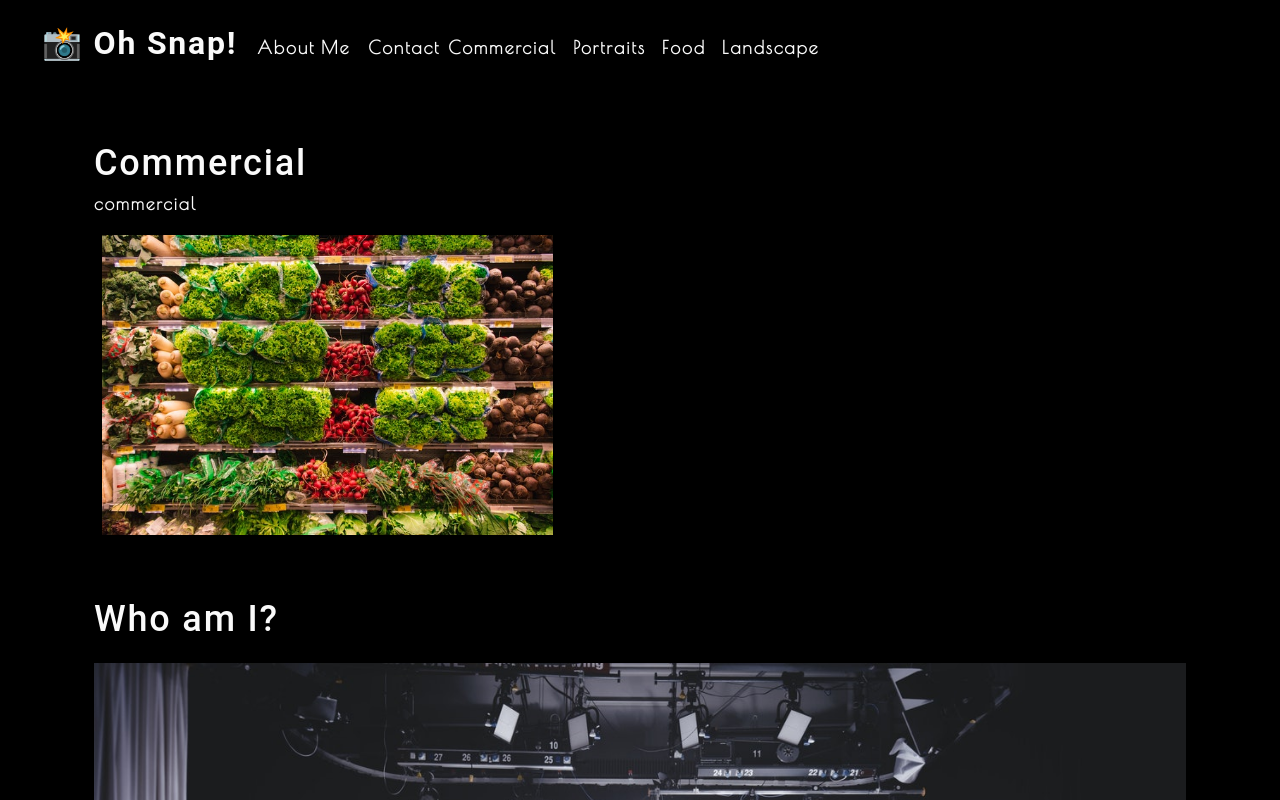
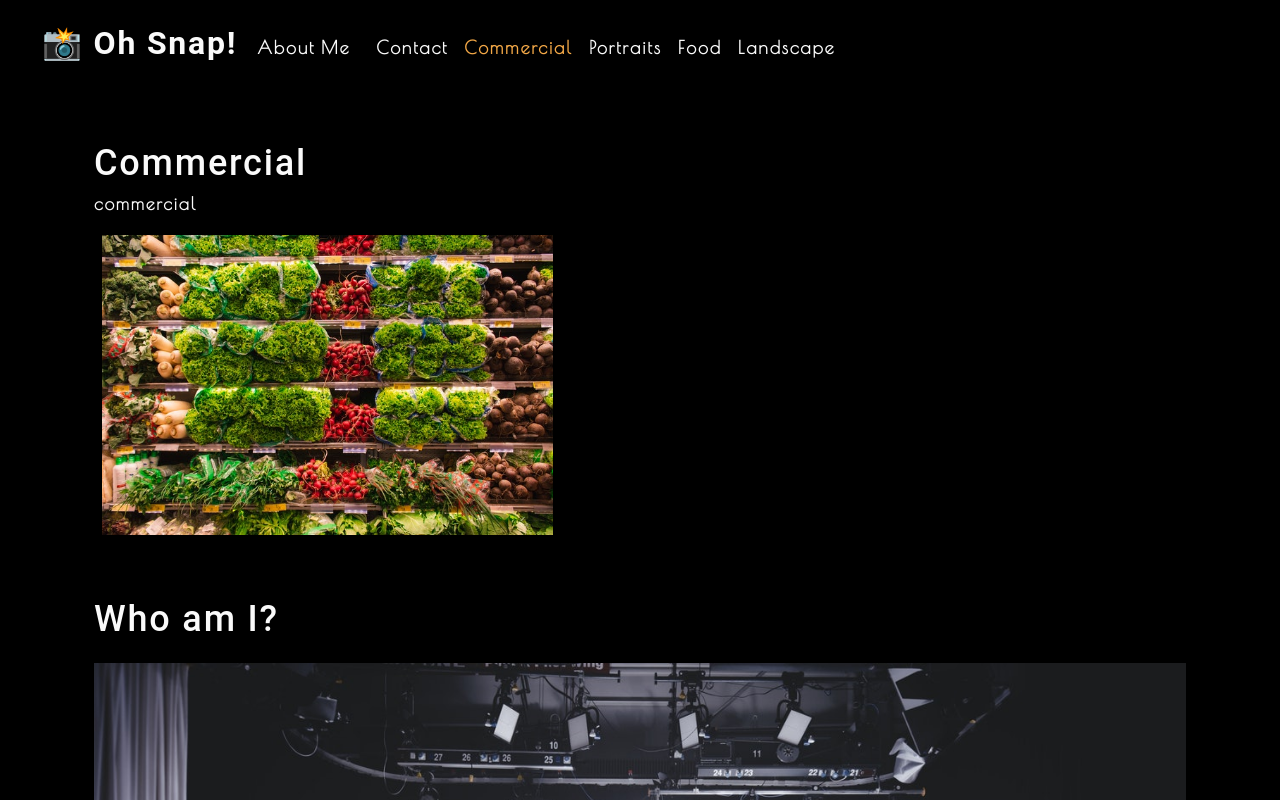
Before and after one commit to rxtATX/photo-port, a React (Create React App) app: page / in a window 1280 px wide. Shown: the top 800 px of the page. Built offline with nearby package versions, Linux system fonts and the light colour scheme.

Commit message:
Saving gallery changes before checking out.

```diff
--- a/src/App.js
+++ b/src/App.js
@@ -1,3 +1,4 @@
+import { useState } from 'react';
 import './App.css';
 import {
   About,
@@ -6,9 +7,23 @@
 } from './components';
 
 const App = () => {
+  const [categories] = useState([
+    {
+      name: 'commercial',
+      description: 'Photos of grocery stores, food trucks, and other commercial projects',
+    },
+    { name: 'portraits', description: 'Portraits of people in my life' },
+    { name: 'food', description: 'Delicious delicacies' },
+    { name: 'landscape', description: 'Fields, farmhouses, waterfalls, and the beauty of nature' },
+  ]);
+  const [currentCategory, setCurrentCategory] = useState(categories[0]);
+
   return (
     <div>
-      <Nav />
+      <Nav
+        categories={categories}
+        setCurrentCategory={setCurrentCategory}
+        currentCategory={currentCategory}/>
       <main>
         <Gallery />
         <About />
--- a/src/components/Nav/index.js
+++ b/src/components/Nav/index.js
@@ -1,3 +1,4 @@
+import { useEffect } from 'react';
 import { capitalizeFirstLetter } from '../../utils/helpers';
 
 const styles = {
@@ -6,24 +7,10 @@
   }
 }
 
-const Nav = () => {
-  const categories = [
-    {
-      name: "commercial",
-      description:
-        "Photos of grocery stores, food trucks, and other commercial projects",
-    },
-    { name: "portraits", description: "Portraits of people in my life" },
-    { name: "food", description: "Delicious delicacies" },
-    {
-      name: "landscape",
-      description: "Fields, farmhouses, waterfalls, and the beauty of nature",
-    },
-  ];
-
-  function categorySelected(name) {
-    console.log(`${name} clicked`)
-  }
+const Nav = ({ categories, currentCategory, setCurrentCategory }) => {
+  useEffect(() => {
+    document.title = capitalizeFirstLetter(currentCategory.name);
+  }, [currentCategory]);
 
   return (
     <header>
@@ -41,16 +28,17 @@
               About Me
         </a>
           </li>
-          <li>
+          <li className="mx-1">
             <span>Contact</span>
           </li>
           {categories.map((category) => (
             <li
-              onClick={() => categorySelected(category.name)}
-              className="mx-1"
-              key={category.name}
-            >
-              <span>
+              className={`mx-1 ${currentCategory.name === category.name && 'navActive'
+              }`}
+              key={category.name}>
+              <span onClick={() => {
+                setCurrentCategory(category)
+              }}>
                 {capitalizeFirstLetter(category.name)}
               </span>
             </li>
```
Lines whose indentation alone changed are shown as unchanged.
